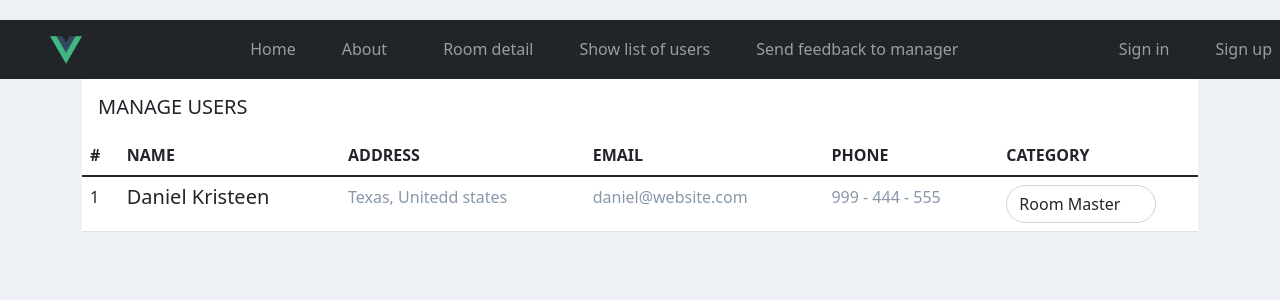
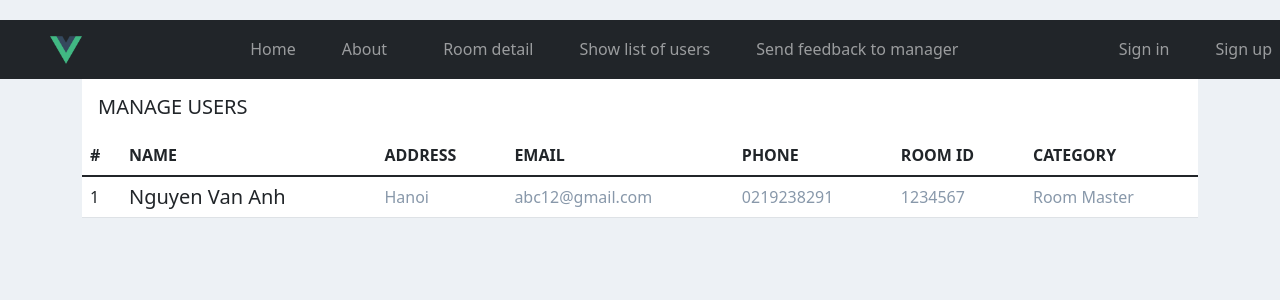
Before and after one commit to idiosyncrasy00/Group2Proj, a Vue app in the folder client/: page /UserList in a window 1280 px wide. Shown: the top 300 px of the page. Built offline with nearby package versions, Linux system fonts and the light colour scheme; no server answers.

Commit message:
Update UserList.vue

```diff
--- a/client/src/views/UserList.vue
+++ b/client/src/views/UserList.vue
@@ -15,6 +15,7 @@
                       <th scope="col" class="border-0 text-uppercase font-medium">Address</th>
                       <th scope="col" class="border-0 text-uppercase font-medium">Email</th>
                       <th scope="col" class="border-0 text-uppercase font-medium">Phone</th>
+                      <th scope="col" class="border-0 text-uppercase font-medium">Room ID</th>
                       <th scope="col" class="border-0 text-uppercase font-medium">Category</th>
                     </tr>
                   </thead>
@@ -22,25 +23,24 @@
                     <tr>
                       <td class="pl-4">1</td>
                       <td>
-                          <h5 class="font-medium mb-0">Daniel Kristeen</h5>
+                          <h5 class="font-medium mb-0">{{info.name}}</h5>
 
                       </td>
                       <td>
-                          <span class="text-muted">Texas, Unitedd states</span>
+                          <span class="text-muted">{{info.address}}</span>
                       </td>
                       <td>
-                          <span class="text-muted">daniel@website.com</span><br>
+                          <span class="text-muted">{{info.email}}</span><br>
 
                       </td>
                       <td>
-                          <span class="text-muted">999 - 444 - 555</span>
+                          <span class="text-muted">{{info.phone}}</span>
                       </td>
                       <td>
-                        <select class="form-control category-select" id="exampleFormControlSelect1">
-                          <option>Room Master</option>
-                          <option>Participant</option>
-
-                        </select>
+                          <span class="text-muted">{{info.roomID}}</span>
+                      </td>
+                      <td>
+                          <span class="text-muted">{{info.category}}</span>
                       </td>
 
                     </tr>
@@ -57,7 +57,19 @@
 
 <script>
 export default {
-name: "UserList"
+name: "UserList",
+data(){
+    return{
+        info:{
+            name:"Nguyen Van Anh",
+            address:"Hanoi",
+            email:"abc12@gmail.com",
+            phone:"0219238291",
+            roomID:"1234567",
+            category:"Room Master"
+        }
+    }
+}
 }
 </script>
 
```
